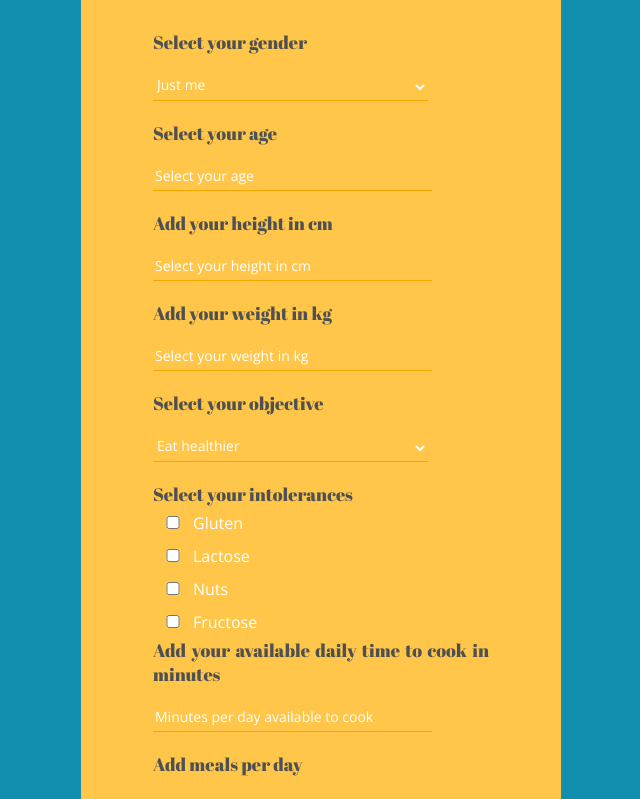
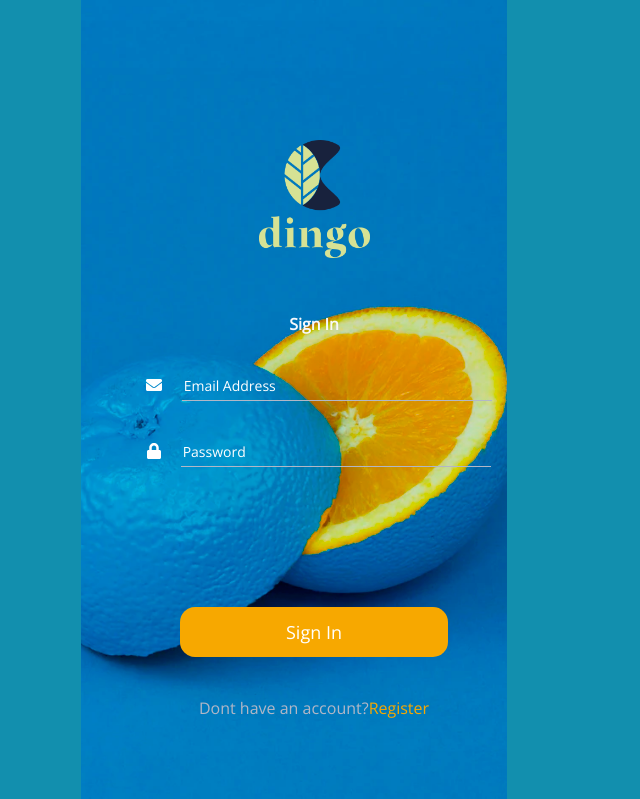
Before and after one commit to isabelgmeg/dingo-client, a React (Create React App) app in the folder client/: page /biometric in a window 1280 px wide. Shown: the top 799 px of the page, without its empty margins (319-959 px from the left). Built offline with nearby package versions, Linux system fonts and the light colour scheme; no server answers; the HTML template or start-up script is replaced by a standard one.

Commit message:
added hoc with Athuentication

```diff
--- a/client/package.json
+++ b/client/package.json
@@ -19,6 +19,7 @@
     "react-dom": "^17.0.2",
     "react-hook-form": "^7.4.2",
     "react-input-slider": "^6.0.0",
+    "react-loader-spinner": "^4.0.0",
     "react-router-dom": "^5.2.0",
     "react-scripts": "4.0.3",
     "sass": "^1.32.12",
--- a/client/src/App.js
+++ b/client/src/App.js
@@ -11,6 +11,8 @@ import MealPlanPage from "./pages/MealPlanPage"
 import IngredientPage from "./pages/IngredientPage"
 import RecipePage from './pages/RecipePage'
 
+import WithAuthentication from './components/hocs/WithAuthentication'
+
 import "./App.scss";
 
 function App() {
@@ -21,7 +23,6 @@ function App() {
   return (
     <UserContext.Provider value={userContextData}>
     <div className="App">
-        {/* <button onClick={()=>logout()}>logout</button> */}
         <Switch>
           <Route exact path="/">
             <SplashPage />
@@ -32,11 +33,15 @@ function App() {
           <Route exact path="/login">
             <LoginPage />
           </Route>
+          <WithAuthentication>
           <Route exact path="/biometric">
             <BiometricPage />
           </Route>
+            </WithAuthentication>
           <Route exact path="/mealPlan">
+          <WithAuthentication>
             <MealPlanPage />
+            </WithAuthentication>
           </Route>
           <Route exact path="/ingredients/:ingredientId">
             <IngredientPage />
--- /dev/null
+++ b/client/src/components/hocs/WithAuthentication.jsx
@@ -0,0 +1,25 @@
+import { useContext } from 'react';
+import Loader from 'react-loader-spinner';
+
+import { UserContext } from '../../context/User';
+import LoginForm from '../../pages/LoginPage';
+
+function WithAuthentication({ children }) {
+  const { user, loading } = useContext(UserContext);
+
+  if (loading) {
+    return (
+      <Loader
+        type="ThreeDots"
+        color="#00BFFF"
+        height={100}
+        width={100}
+        timeout={2000}
+      />
+    );
+  }
+
+  return <>{user ? <>{children}</> : <LoginForm />}</>;
+}
+
+export default WithAuthentication;
```
Also changed, not shown: 1 other file (tests, documents, lock files or other folders).
